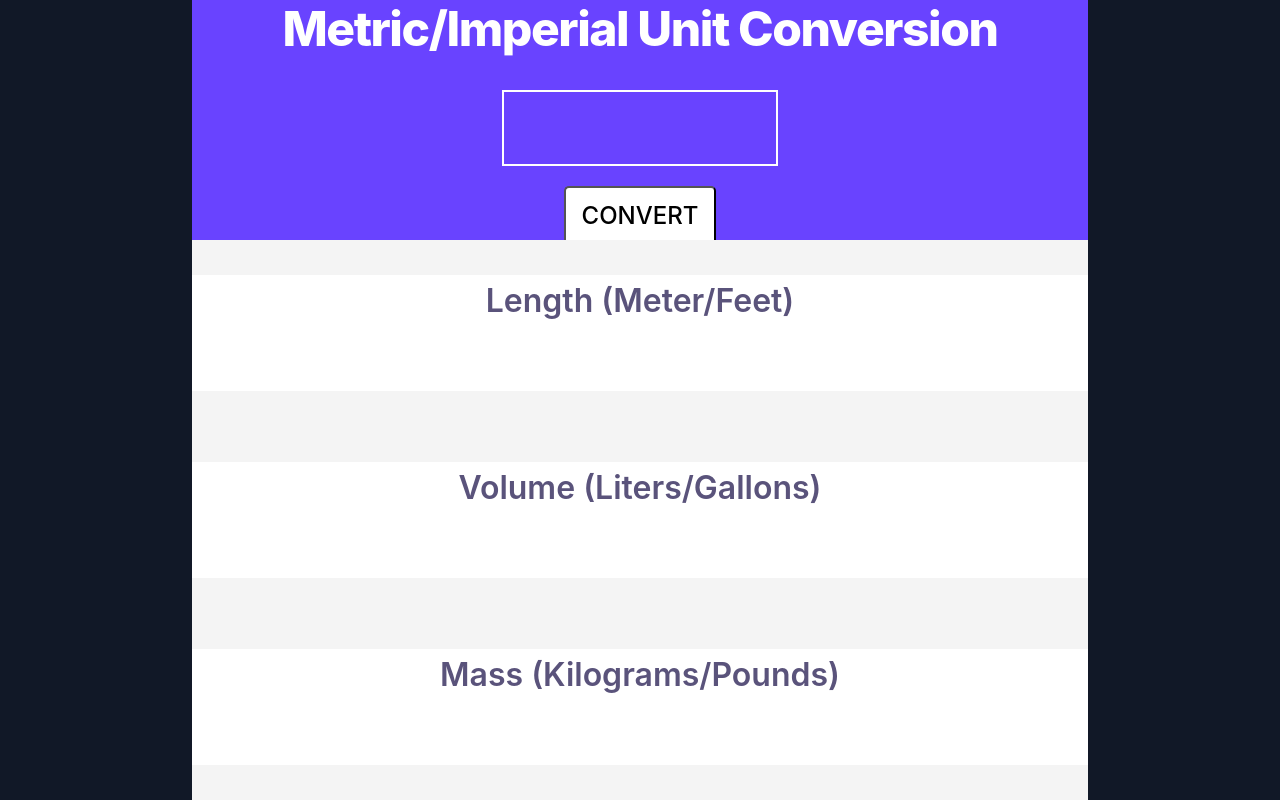
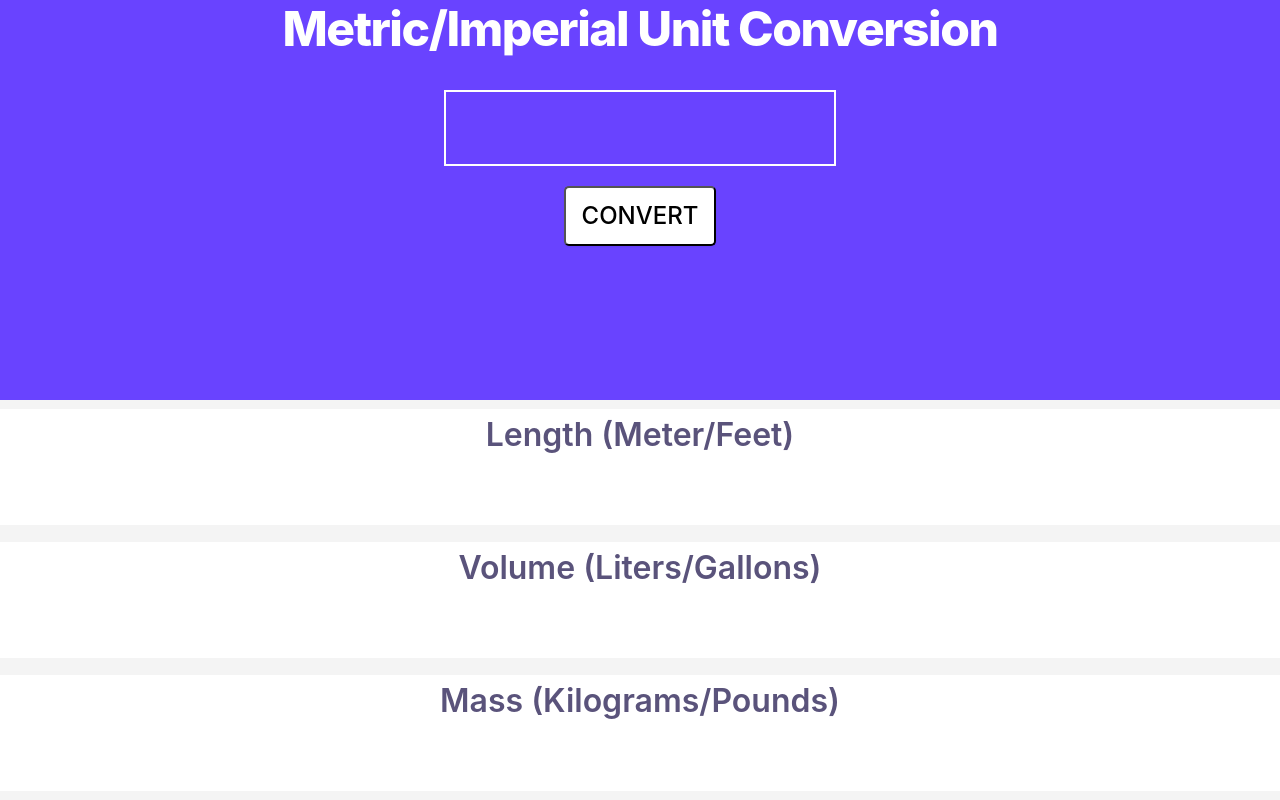
Before and after one commit to Faris-Thibani/Unit-Converter, a plain HTML site: page index.html in a window 1280 px wide. Drawn offline with Linux system fonts and the light colour scheme.

Commit message:
Update styles.css

```diff
--- a/styles.css
+++ b/styles.css
@@ -42,8 +42,8 @@ display:block;
 
 .header{
     background: #6943FF;
-    width: 70vw;
-    height: 30vh;
+    width: 100vw;
+    height: 50vh;
     margin: auto;
     display: block;
     color: white;
@@ -54,11 +54,11 @@ display:block;
     flex-direction: column;
     justify-content: space-around;
     margin: auto;
-    width: 70vw;
+    width: 100vw;
     text-align: center;
     background-color: #F4F4F4;
 
-    height:70vh;
+    height:50vh;
 }
 .length, .mass, .volume{
     display: flex;
```
